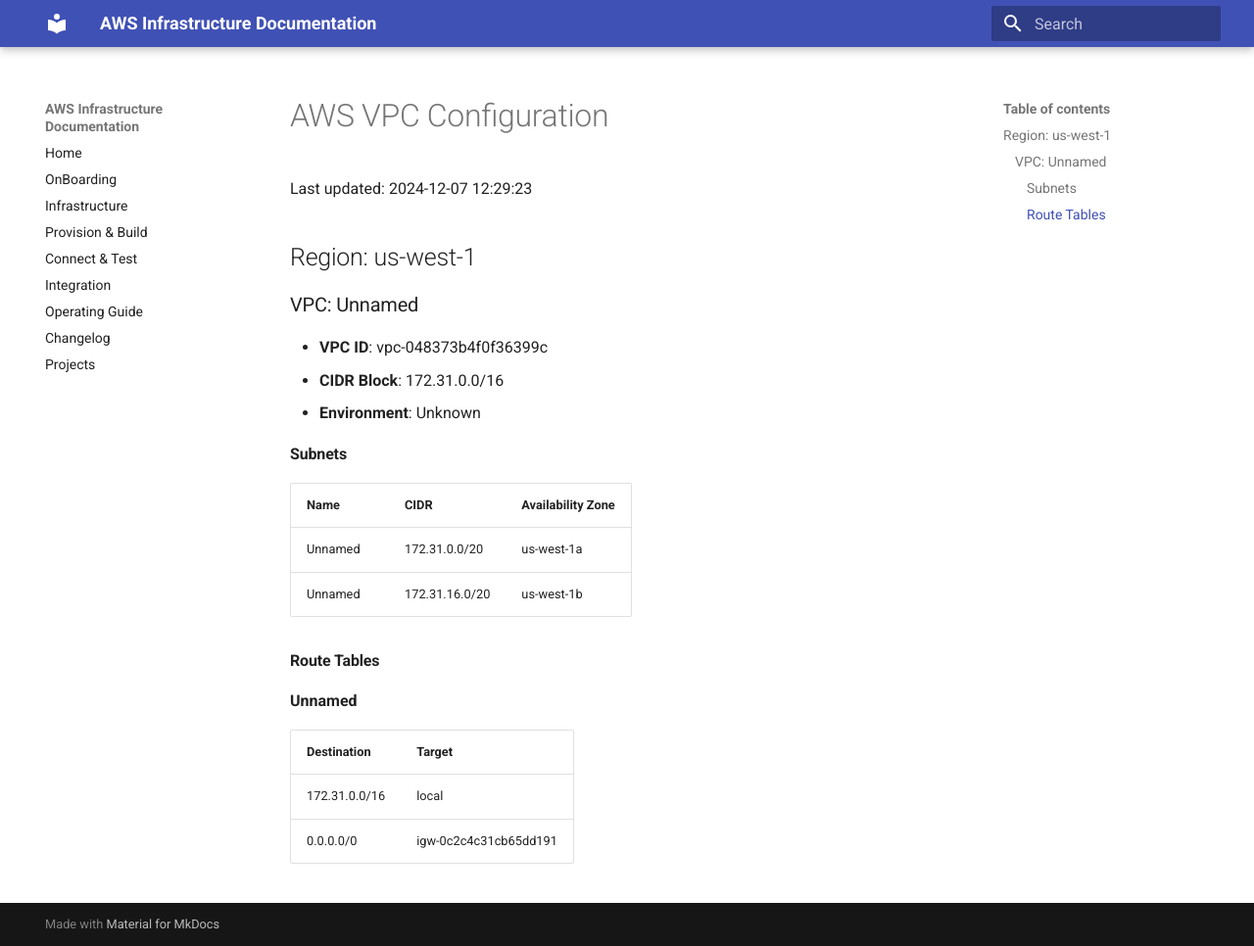
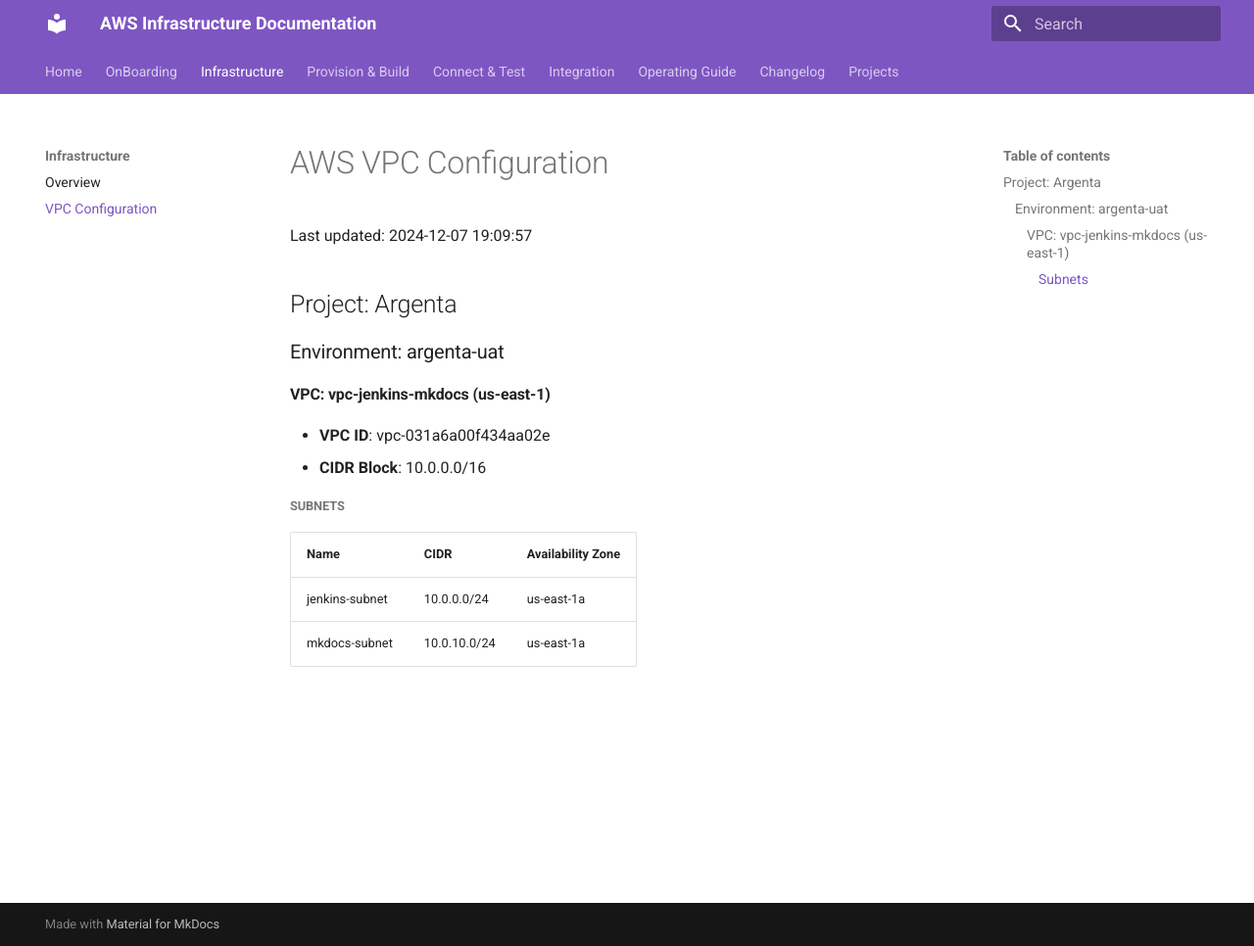
Before and after one commit to yaniabdo/mkdocs-docks, an MkDocs documentation site: the page built from docs/infrastructure/vpc-cloud.md, in a window 1280 px wide and 966 px high. Shown: the whole window at 98% size. Built offline with MkDocs 1.6.1 and Material for MkDocs 9.7.7, drawn with Linux system fonts in a browser that asks for light colours.

Commit message:
add scripts

```diff
--- a/docs/infrastructure/vpc-cloud.md
+++ b/docs/infrastructure/vpc-cloud.md
@@ -1,27 +1,19 @@
 # AWS VPC Configuration
 
-Last updated: 2024-12-07 12:29:23
+Last updated: 2024-12-07 19:09:57
 
-## Region: us-west-1
+## Project: Argenta
 
-### VPC: Unnamed
+### Environment: argenta-uat
 
-* **VPC ID**: vpc-048373b4f0f36399c
-* **CIDR Block**: 172.31.0.0/16
-* **Environment**: Unknown
+#### VPC: vpc-jenkins-mkdocs (us-east-1)
 
-#### Subnets
+* **VPC ID**: vpc-031a6a00f434aa02e
+* **CIDR Block**: 10.0.0.0/16
+
+##### Subnets
 
 | Name | CIDR | Availability Zone |
 |------|------|------------------|
-| Unnamed | 172.31.0.0/20 | us-west-1a |
-| Unnamed | 172.31.16.0/20 | us-west-1b |
-
-#### Route Tables
-
-**Unnamed**
-
-| Destination | Target |
-|-------------|--------|
-| 172.31.0.0/16 | local |
-| 0.0.0.0/0 | igw-0c2c4c31cb65dd191 |
+| jenkins-subnet | 10.0.0.0/24 | us-east-1a |
+| mkdocs-subnet | 10.0.10.0/24 | us-east-1a |
--- a/mkdocs.yml
+++ b/mkdocs.yml
@@ -1,5 +1,6 @@
 # mkdocs.yml
 site_name: AWS Infrastructure Documentation
+
 theme:
   name: material
   palette:
@@ -26,49 +27,3 @@
 
 plugins:
   - search
-# mkdocs.yml
-site_name: AWS Infrastructure Documentation
-theme:
-  name: material
-  palette:
-    primary: deep-purple
-    accent: deep-purple
-  features:
-    - navigation.tabs
-    - navigation.sections
-    - search.highlight
-    - header.autohide
-
-nav:
-  - Home: index.md
-  - OnBoarding: onboarding/index.md
-  - Infrastructure: infrastructure/index.md
-  - Provision & Build: provision/index.md
-  - Connect & Test: connect/index.md
-  - Integration: integration/index.md
-  - Operating Guide: operations/index.md
-  - Changelog: changelog.md
-  - Projects: projects.md
-
-plugins:
-  - search
-theme:
-  name: material
-  font:
-    text: Roboto
-    code: Roboto Mono
-  palette:
-    scheme: default
-  features:
-    - navigation.instant
-    - navigation.tracking
-
-extra_css:
-  - stylesheets/extra.css
-
-markdown_extensions:
-  - attr_list
-  - md_in_html
-  - admonition
-  - pymdownx.details
-  - pymdownx.superfences
```
Also changed, not shown: 3 other files.
